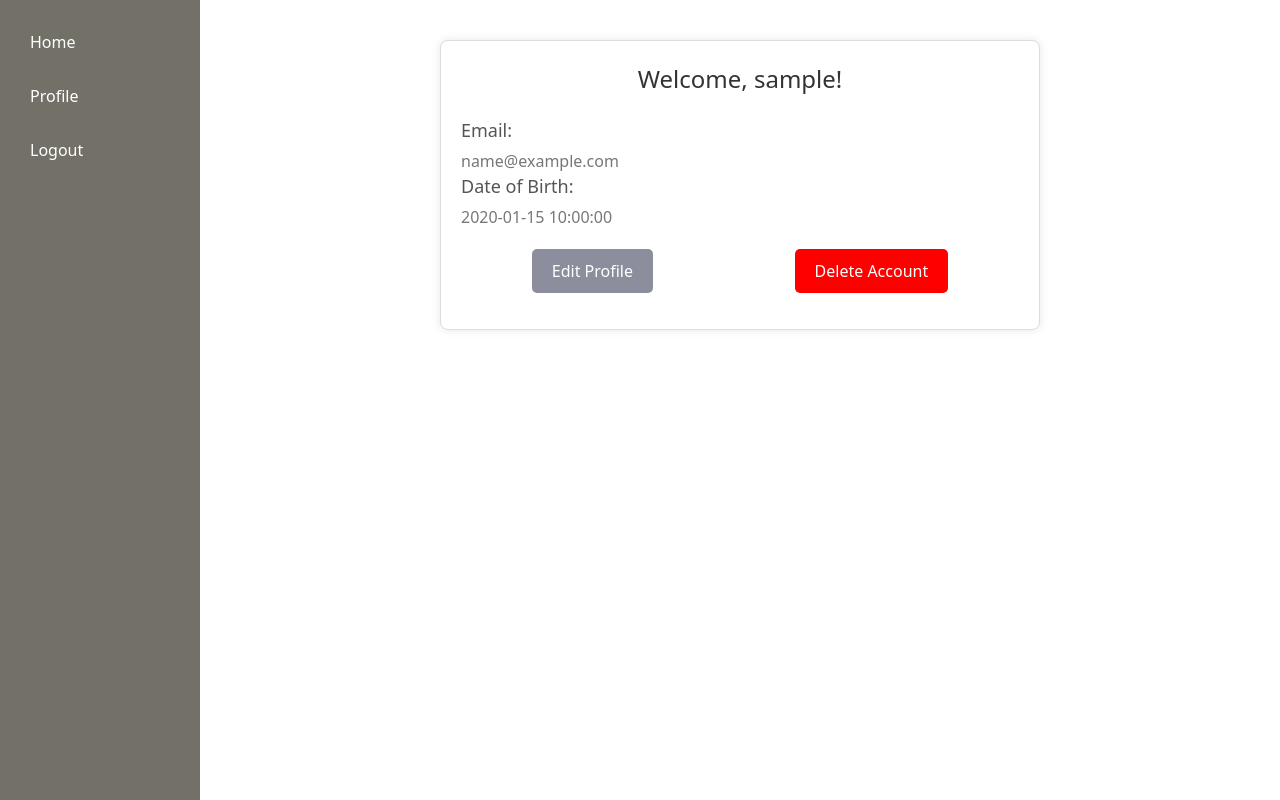
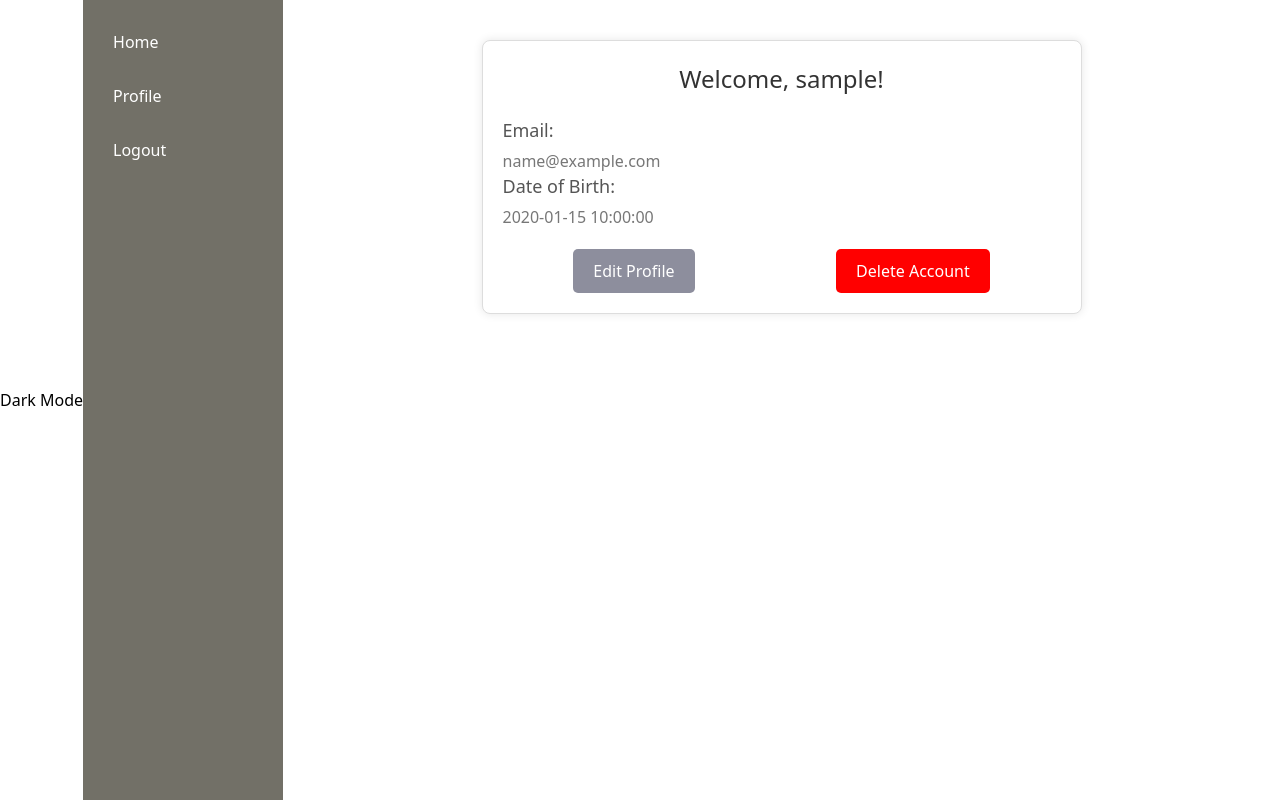
Before and after one commit to jark1234/131project, a Flask app: template jotbot/app/templates/profile.html in a window 1280 px wide. Run offline with Flask 3, Linux system fonts and the light colour scheme; the template is opened without the code that fills it: most values are stand-ins (such as "Sample title", 1, 10 or a date in 2020); some libraries are stand-ins or nearby versions.

Commit message:
Update base.html
added dark mode

```diff
--- a/jotbot/app/templates/base.html
+++ b/jotbot/app/templates/base.html
@@ -1,5 +1,7 @@
-<html>
+<!DOCTYPE html>
+<html lang="en">
   <head>
+    <link rel="stylesheet" href="{{ url_for('static', filename='styles.css') }}">
     <meta charset="UTF-8" />
     <meta http-equiv="X-UA-Compatible" content="IE=edge" />
     <meta name="viewport" content="width=device-width, initial-scale=1.0" />
@@ -158,11 +160,18 @@
     </style>
   </head>
   <body>
+    <button id="dark-mode-toggle" onclick="toggleDarkMode()">Dark Mode</button>
     <div class="sidebar">
       <a href="{{ url_for('create_note') }}">Home</a>
       <a href="{{ url_for('profile') }}">Profile</a>
       <a href="{{ url_for('logout') }}">Logout</a>
-    </div>
-    <div class="content">{% block content %}{% endblock %}</div>
+  </div>
+  <div class="content">{% block content %}{% endblock %}</div>
+  <script>
+    // JavaScript function to toggle dark mode
+    function toggleDarkMode() {
+        document.body.classList.toggle('dark-mode');
+    }
+</script>
   </body>
 </html>
```
